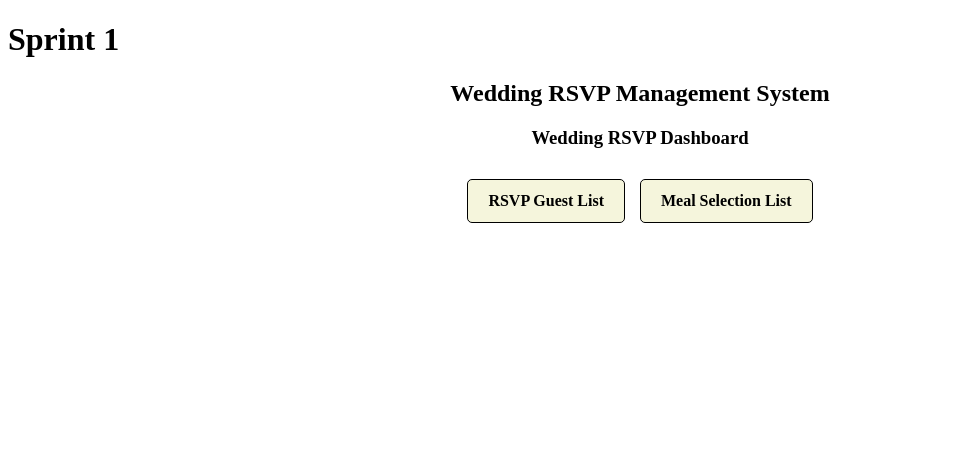
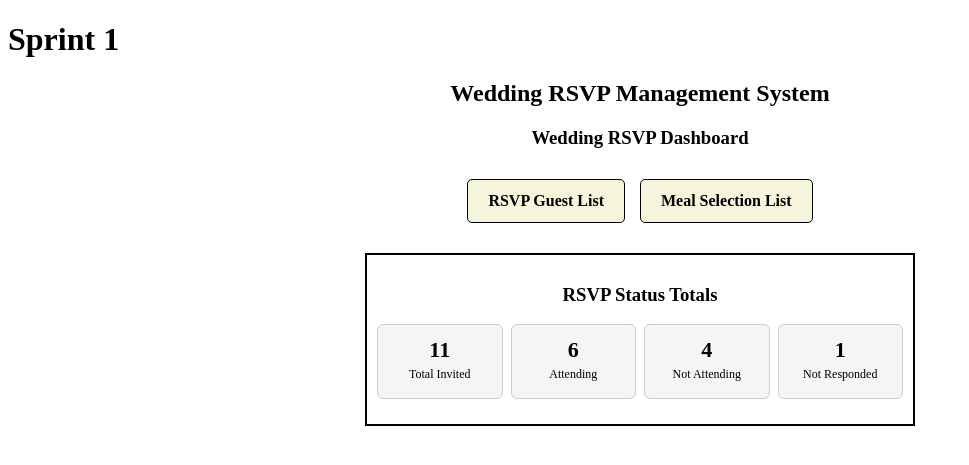
Before and after one commit to acurtis-cs/Wedding-RSVP-System, a Flask app: page /dashboard/1 in a window 1280 px wide. Shown: the top 465 px of the page, without its empty margins (0-969 px from the left). Run offline with Flask 3, Linux system fonts and the light colour scheme; data comes from the database, SQL or seed files in the repository.

Commit message:
[S2-21] Displays RSVP totals correctly

```diff
--- a/static/css/styles.css
+++ b/static/css/styles.css
@@ -84,3 +84,50 @@ h2, h3{
 .rsvpStatus.no {
     background-color: #fce0e0;
 }
+
+
+
+
+
+/************************DASHBOARD.HTML PAGE ONLY**************************/
+
+/* RSVP Status Totals */
+/* RSVP Totals Main Container */
+.rsvp-totals {
+    border: 2px solid black;
+    width: 550px;
+    max-width: 90%;
+    box-sizing: border-box;
+    padding: 10px;
+    text-align: center;
+    margin: 0 auto;
+}
+
+.totalsGrid {
+    display: flex;
+    justify-content: center;
+    gap: 8px;
+    margin: 15px auto;
+}
+
+.totalCard {
+    box-sizing: border-box;
+    flex: 1;
+    min-width: 0;
+    height: 75px;
+    background-color: #f5f5f5;
+    border: 1px solid #ccc;
+    border-radius: 6px;
+    text-align: center;
+    padding: 8px 3px;
+}
+
+.totalCard h3 {
+    font-size: 22px;
+    margin: 4px 0;
+}
+
+.totalCard p {
+    font-size: 12px;
+    margin: 4px 0;
+}
--- a/templates/dashboard.html
+++ b/templates/dashboard.html
@@ -36,6 +36,37 @@
 		</div>
 
 
+		<!-- RSVP Attendance Totals (S2-21) -->
+		<div class="rsvp-totals">
+
+			<h3>RSVP Status Totals</h3>
+
+			<div class="totalsGrid">
+
+				<div class="totalCard">
+					<h3>{{ totals["total_invited"] }}</h3>
+					<p>Total Invited</p>
+				</div>
+
+				<div class="totalCard">
+					<h3>{{ totals["attending"] }}</h3>
+					<p>Attending</p>
+				</div>
+
+				<div class="totalCard">
+					<h3>{{ totals["not_attending"] }}</h3>
+					<p>Not Attending</p>
+				</div>
+
+				<div class="totalCard">
+					<h3>{{ totals["not_responded"] }}</h3>
+					<p>Not Responded</p>
+				</div>
+			</div>
+		</div>
+
+
+
 	</body>
 
 </html>
```
Lines whose indentation alone changed are shown as unchanged.
